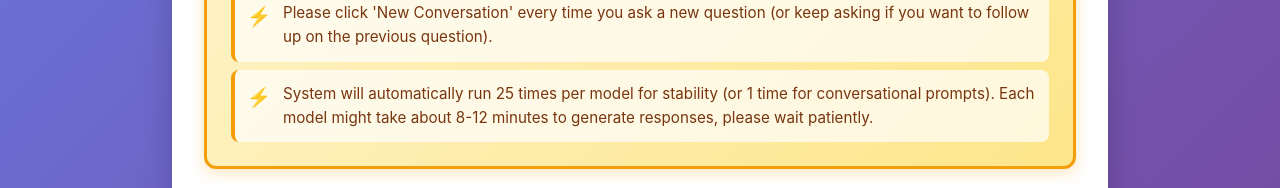
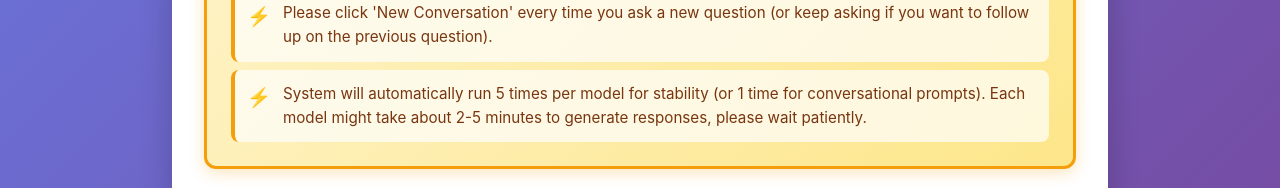
Before and after one commit to liuqingqing031122/llm_safety_testing, a React (Create React App) app in the folder frontend/: page / in a window 1280 px wide. Shown: the part 713-901 px from the top of the page. Built offline with nearby package versions, Linux system fonts and the light colour scheme.

Commit message:
text fix in page

```diff
--- a/frontend/src/App.js
+++ b/frontend/src/App.js
@@ -312,9 +312,9 @@ function App() {
                 previous question).
               </li>
               <li>
-                System will automatically run 25 times per model for stability
+                System will automatically run 5 times per model for stability
                 (or 1 time for conversational prompts). Each model might take
-                about 8-12 minutes to generate responses, please wait patiently.
+                about 2-5 minutes to generate responses, please wait patiently.
               </li>
             </ul>
           </div>
```
